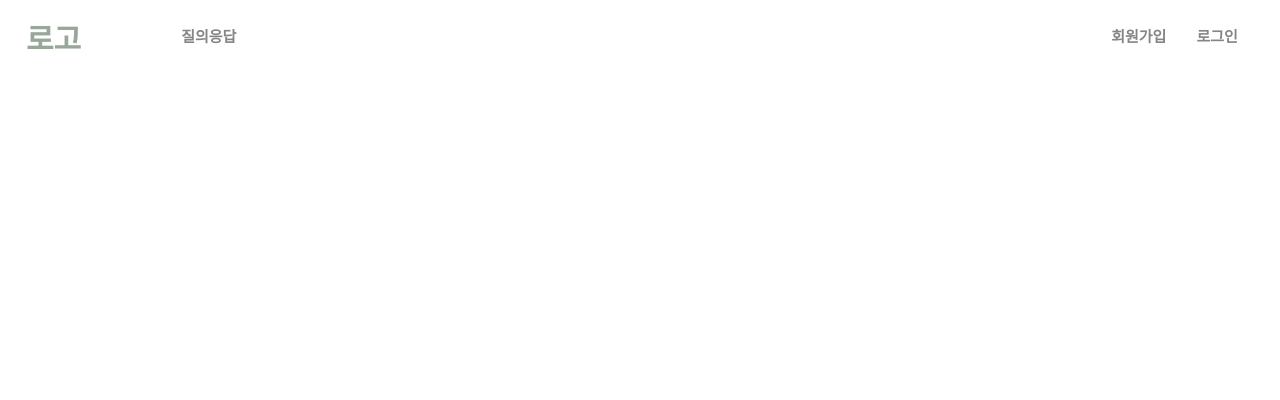
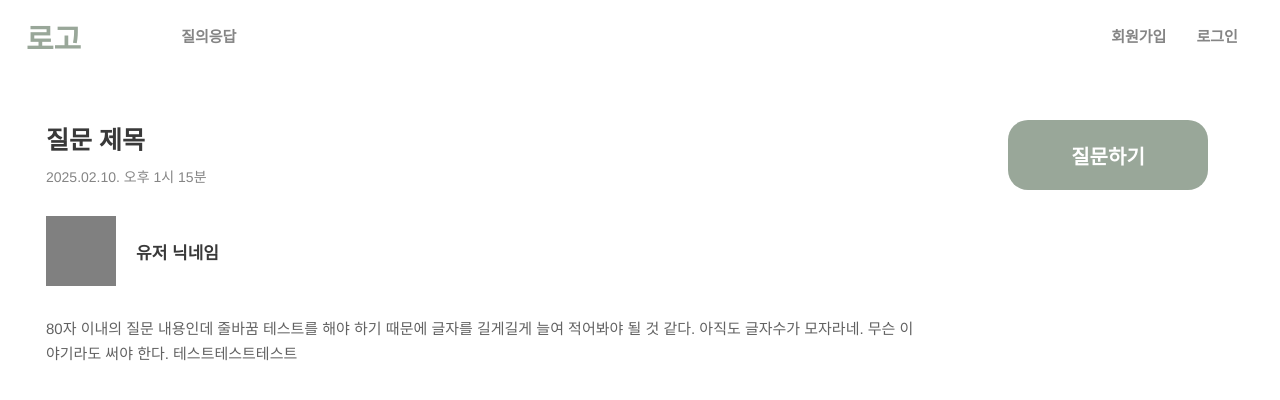
Before and after one commit to Micro-Answer/msa-frontend-vuejs, a Vue app in the folder front_src/: page /qna/number in a window 1280 px wide. Shown: the top 400 px of the page. Built offline with nearby package versions, Linux system fonts and the light colour scheme.

Commit message:
feat: 질문 내용 조회 UI

```diff
--- /dev/null
+++ b/front_src/src/assets/css/QuestionDetailViewPage.css
@@ -0,0 +1,94 @@
+.detail_content {
+    height: 90vh;
+    display: flex;
+    justify-content: center;
+}
+
+.qna_box {
+    width: 1248px;
+    height: 100%;
+    display: flex;
+}
+
+.q_box {
+    padding-top: 20px;
+    width: 75%;
+    max-height: 90vh;
+    overflow-y: auto;
+}
+
+.question {
+    display: flex;
+    flex-direction: column;
+    align-items: start;
+    padding: 30px;
+}
+
+.title {
+    font-weight: bold;
+    font-size: 25px;
+    color: #393939;
+}
+
+.posting_time {
+    margin-top: 10px;
+    color: #858585;
+}
+
+.profile_div {
+    margin-top: 30px;
+    margin-bottom: 30px;
+    display: flex;
+    align-items: center;
+}
+
+.profile_div .profile_pic {
+    width: 70px;
+    height: 70px;
+    background-color: gray;
+}
+
+.profile_div .user_nickname {
+    padding-left: 20px;
+}
+
+.profile_div .user_nickname p {
+    color: #393939;
+    font-size: 17px;
+    font-weight: bold;
+}
+
+.question .question_text {
+    text-align: left;
+    color: #626262;
+    line-height: 25px;
+    font-size: 15px;
+}
+
+.q_btn {
+    width: 25%;
+    height: 100%;
+    display: flex;
+    justify-content: center;
+}
+
+.question_button {
+    margin-top: 50px;
+    background-color: #99A799;
+    border-radius: 20px;
+    width: 200px;
+    height: 70px;
+    display: flex;
+    justify-content: center;
+    align-items: center;
+}
+
+.question_button:hover{
+    background-color: #818f81;
+}
+
+.question_button p {
+    color: #ffffff;
+    font-size: 20px;
+    font-weight: bold;
+}
--- a/front_src/src/assets/css/QuestionViewComponent.css
+++ b/front_src/src/assets/css/QuestionViewComponent.css
@@ -15,7 +15,7 @@
     align-items: center;
 }
 
-.profile_pic {
+.profile_box .profile_pic {
     margin-left: 20px;
     margin-right: 10px;
     width: 70px;
@@ -23,14 +23,14 @@
     background-color: gray;
 }
 
-.user_nickname {
+.profile_box .user_nickname {
     width: 70%;
     height: 100%;
     display: flex;
     align-items: center;
 }
 
-.user_nickname p {
+.profile_box .user_nickname p {
     color: #393939;
     font-size: 17px;
     font-weight: bold;
--- a/front_src/src/components/QuestionViewComponent.vue
+++ b/front_src/src/components/QuestionViewComponent.vue
@@ -1,6 +1,6 @@
 <template>
-    <div class="q_block">
-        <div class="profile_box" @click="goToDetailView">
+    <div class="q_block" @click="goToDetailView">
+        <div class="profile_box">
             <div class="profile_pic"></div>
             <div class="user_nickname">
                 <p>유저 닉네임</p>
--- a/front_src/src/views/QuestionDetailViewPage.vue
+++ b/front_src/src/views/QuestionDetailViewPage.vue
@@ -1,9 +1,38 @@
 <template>
-    <div></div>
+    <div class="detail_content">
+        <div class="qna_box">
+            <div class="q_box">
+                <div class="question">
+                    <p class="title">질문 제목</p>
+                    <p class="posting_time">2025.02.10. 오후 1시 15분</p>
+                    <div class="profile_div">
+                        <div class="profile_pic"></div>
+                        <div class="user_nickname">
+                            <p>유저 닉네임</p>
+                        </div>
+                    </div>
+                    <p class="question_text">
+                        80자 이내의 질문 내용인데 줄바꿈 테스트를 해야 하기 때문에 글자를 길게길게 늘여 적어봐야 될 것 같다.
+                        아직도 글자수가 모자라네.
+                        무슨 이야기라도 써야 한다.
+                        테스트테스트테스트
+                    </p>
+                </div>
+                <div class="comment_write"></div>
+                <div class="comment_list"></div>
+            </div>
+            <div class="q_btn">
+                <div class="question_button" style="cursor: pointer;" @click="goToWriteQuestion">
+                    <p>질문하기</p>
+                </div>
+            </div>
+        </div>
+    </div>
 </template>
 
 <script lang="ts">
 import {defineComponent} from "vue";
+import "../assets/css/QuestionDetailViewPage.css";
 
 export default defineComponent({
     name: "QuestionDetailViewPage"
```
